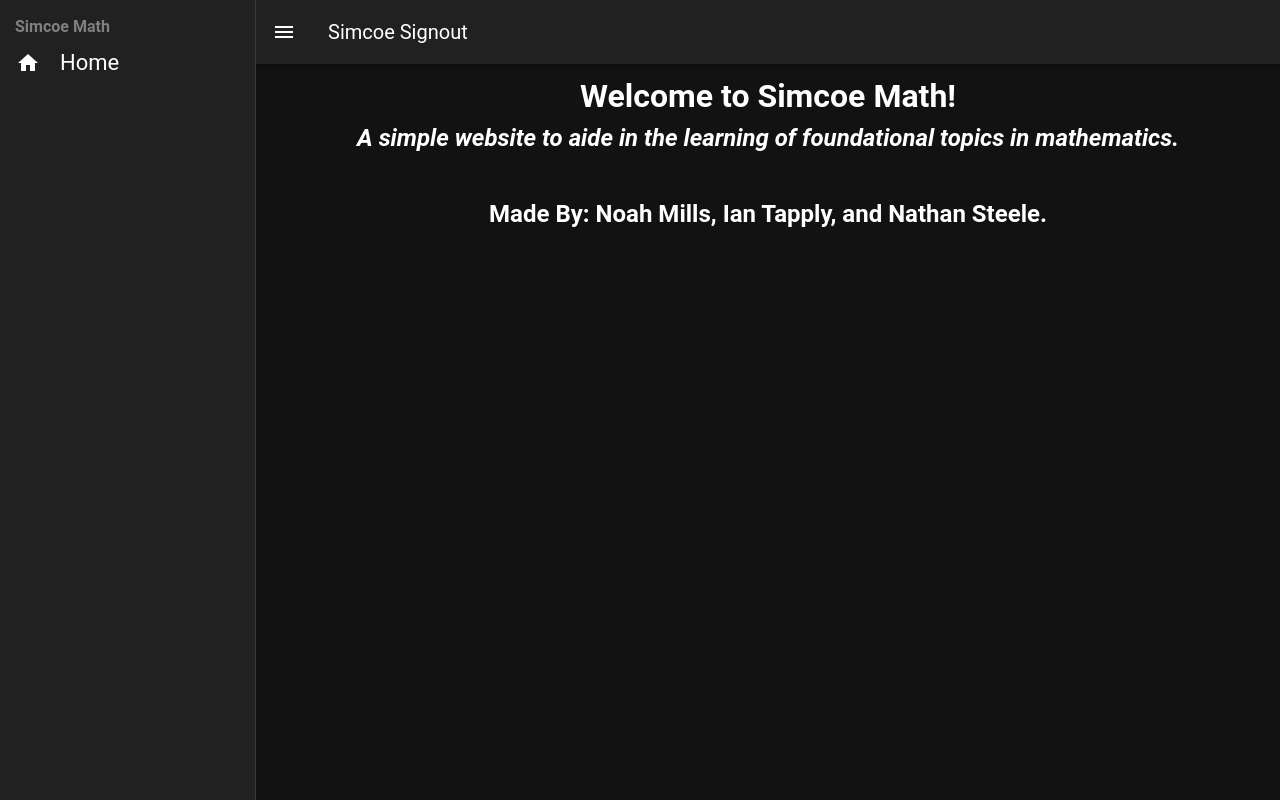
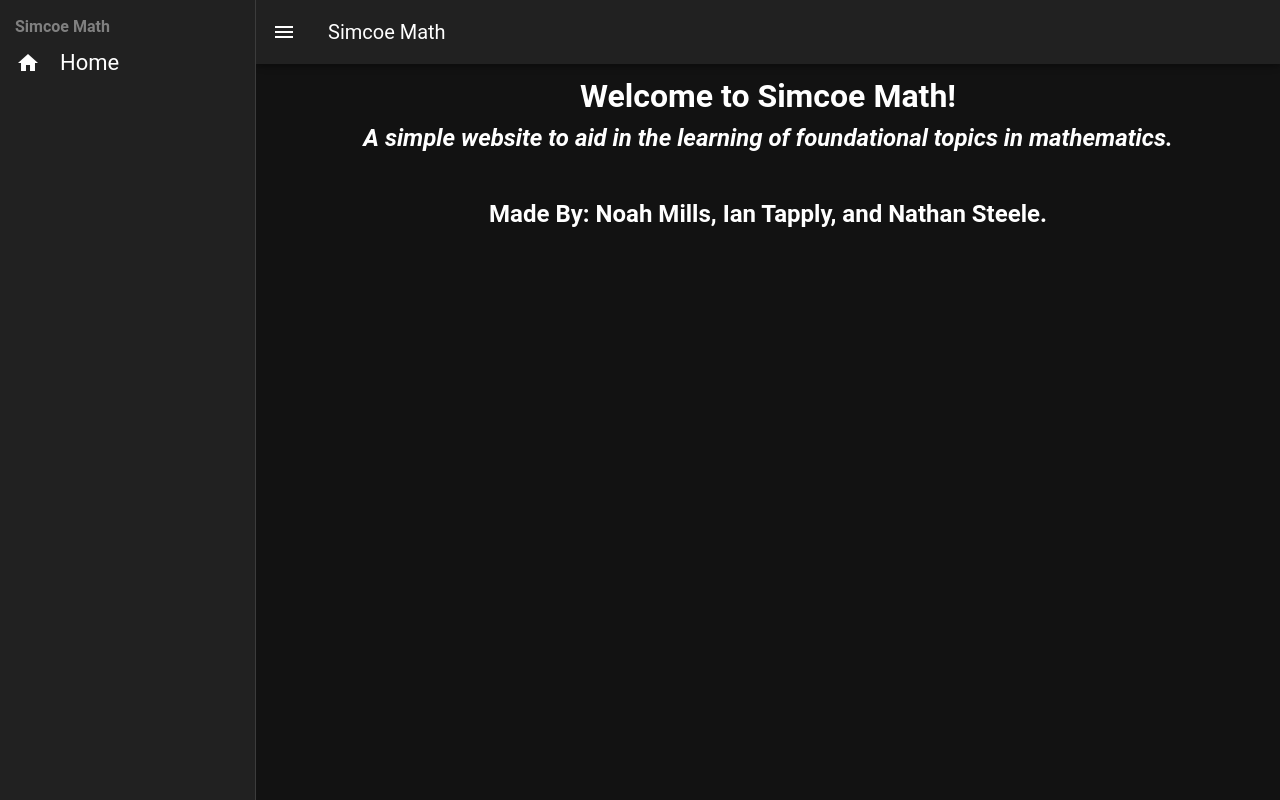
Before and after one commit to noah-nm/SimcoeMath, a Vue app: page / in a window 1280 px wide. Built offline with nearby package versions, Linux system fonts and the light colour scheme.

Commit message:
Added icon and changed name and spelling errors.

```diff
--- a/index.html
+++ b/index.html
@@ -3,9 +3,9 @@
 
 <head>
     <meta charset="UTF-8" />
-    <link rel="icon" href="/favicon.ico" />
+    <link rel="icon" href="./src/assets/photos/math-icon2.png" />
     <meta name="viewport" content="width=device-width, initial-scale=1.0" />
-    <title>Welcome to Vuetify 3</title>
+    <title>Simcoe Math</title>
 </head>
 
 <body>
--- a/src/components/Home/home.vue
+++ b/src/components/Home/home.vue
@@ -1,5 +1,5 @@
 <template>
     <h1 class="display-2 text-center mt-2">Welcome to Simcoe Math!</h1>
-    <h2 class="text-center color-blue font-italic">A simple website to aide in the learning of foundational topics in mathematics.</h2>
+    <h2 class="text-center color-blue font-italic">A simple website to aid in the learning of foundational topics in mathematics.</h2>
     <h2 class="text-center color-blue mt-10">Made By: Noah Mills, Ian Tapply, and Nathan Steele.</h2>
 </template>
--- a/src/layouts/default.vue
+++ b/src/layouts/default.vue
@@ -19,7 +19,7 @@
         <v-icon>mdi-menu</v-icon>
       </v-app-bar-nav-icon>
 
-      <v-toolbar-title>Simcoe Signout</v-toolbar-title>
+      <v-toolbar-title>Simcoe Math</v-toolbar-title>
     </v-app-bar>
 
     <v-main>
```
Also changed, not shown: src/assets/photos/math-icon2.png (added), 1 other file (tests, documents, lock files or other folders).
